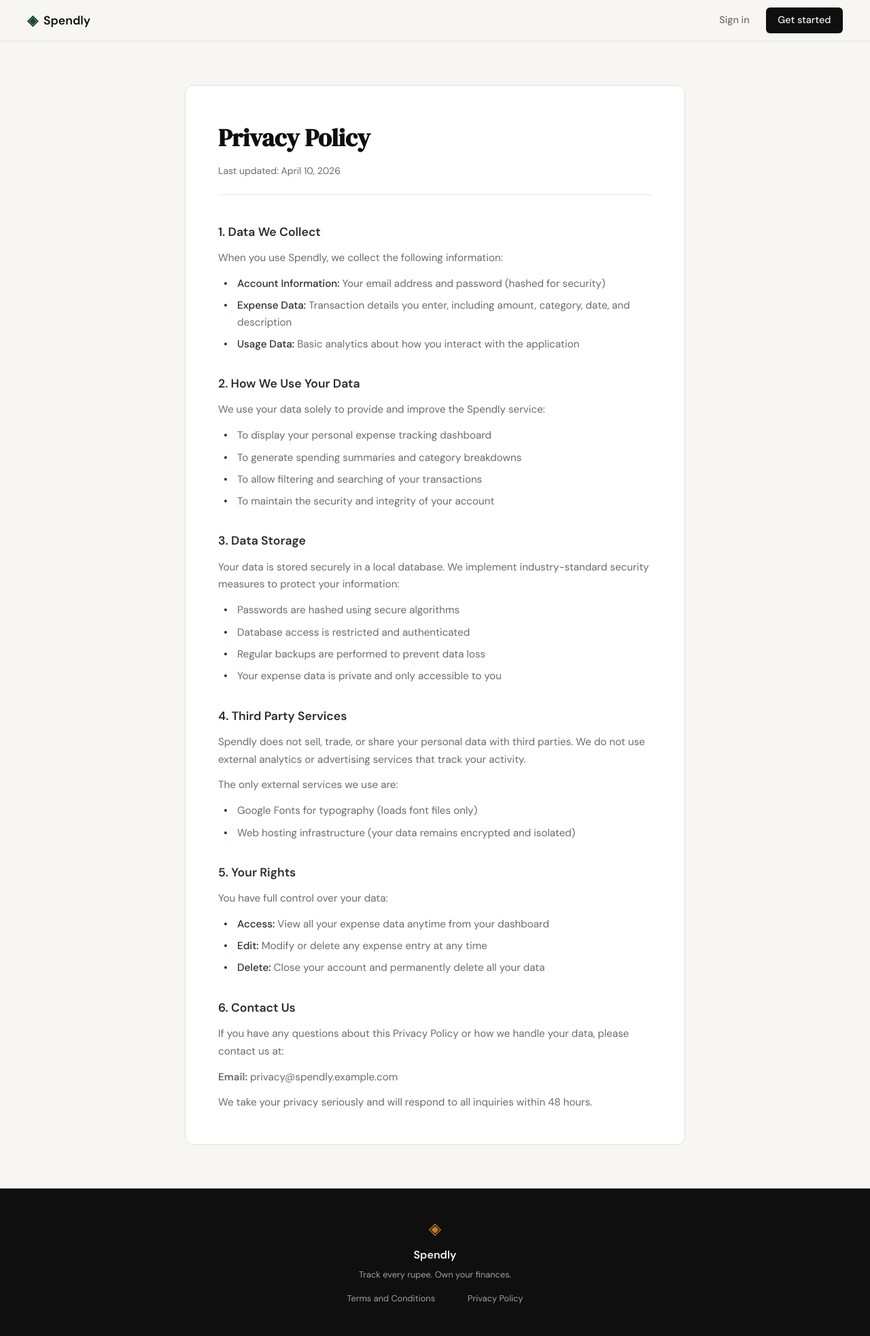
After one commit to Ronak-90500/expense-tracker, a Flask app: page /privacy in a window 1280 px wide. The commit adds this page. Shown: the whole page at 68% size. Run offline with Flask 3, Linux system fonts and the light colour scheme.

Commit message:
landing: add privacy policy page and route

```diff
--- a/app.py
+++ b/app.py
@@ -20,6 +20,11 @@ def register():
 @app.route("/login")
 def login():
     return render_template("login.html")
+
+
+@app.route("/privacy")
+def privacy():
+    return render_template("privacy.html")
 
 
 # ------------------------------------------------------------------ #
--- a/static/css/style.css
+++ b/static/css/style.css
@@ -507,6 +507,110 @@ a { color: inherit; text-decoration: none; }
     color: var(--ink-faint);
 }
 
+.footer-links {
+    display: flex;
+    gap: 1.5rem;
+    margin-top: 0.5rem;
+}
+
+.footer-links a {
+    font-size: 0.8rem;
+    color: var(--ink-faint);
+    transition: color 0.2s;
+}
+
+.footer-links a:hover {
+    color: var(--paper);
+}
+
+/* ------------------------------------------------------------------ */
+/* Privacy & Terms pages                                               */
+/* ------------------------------------------------------------------ */
+
+.policy-section {
+    padding: 4rem 2rem;
+    max-width: 800px;
+    margin: 0 auto;
+}
+
+.policy-inner {
+    background: var(--paper-card);
+    border: 1px solid var(--border);
+    border-radius: var(--radius-md);
+    padding: 3rem;
+}
+
+.policy-title {
+    font-family: var(--font-display);
+    font-size: 2.25rem;
+    color: var(--ink);
+    margin-bottom: 0.5rem;
+}
+
+.policy-updated {
+    font-size: 0.875rem;
+    color: var(--ink-muted);
+    margin-bottom: 2.5rem;
+    padding-bottom: 1.5rem;
+    border-bottom: 1px solid var(--border-soft);
+}
+
+.policy-content {
+    display: flex;
+    flex-direction: column;
+    gap: 2rem;
+}
+
+.policy-block {
+    display: flex;
+    flex-direction: column;
+    gap: 0.75rem;
+}
+
+.policy-heading {
+    font-family: var(--font-body);
+    font-size: 1.1rem;
+    font-weight: 600;
+    color: var(--ink-soft);
+    margin: 0;
+}
+
+.policy-text {
+    font-size: 0.95rem;
+    color: var(--ink-muted);
+    line-height: 1.7;
+    margin: 0;
+}
+
+.policy-list {
+    list-style: none;
+    padding-left: 0.5rem;
+    display: flex;
+    flex-direction: column;
+    gap: 0.5rem;
+}
+
+.policy-list li {
+    font-size: 0.95rem;
+    color: var(--ink-muted);
+    line-height: 1.6;
+    padding-left: 1.25rem;
+    position: relative;
+}
+
+.policy-list li::before {
+    content: "•";
+    position: absolute;
+    left: 0;
+    color: var(--accent);
+    font-weight: 600;
+}
+
+.policy-list li strong {
+    color: var(--ink-soft);
+    font-weight: 500;
+}
+
 /* ------------------------------------------------------------------ */
 /* Responsive                                                          */
 /* ------------------------------------------------------------------ */
--- a/templates/base.html
+++ b/templates/base.html
@@ -36,7 +36,8 @@
             <p class="footer-copy">Track every rupee. Own your finances.</p>
             <div class="footer-links">
                 <a href="#">Terms and Conditions</a>
-                <a href="#">Privacy Policy</a>
+            </br>
+                <a href="/privacy">Privacy Policy</a>
             </div>
         </div>
     </footer>
--- /dev/null
+++ b/templates/privacy.html
@@ -0,0 +1,93 @@
+{% extends "base.html" %}
+
+{% block title %}Privacy Policy — Spendly{% endblock %}
+
+{% block content %}
+
+<section class="policy-section">
+    <div class="policy-inner">
+        <h1 class="policy-title">Privacy Policy</h1>
+        <p class="policy-updated">Last updated: April 10, 2026</p>
+
+        <div class="policy-content">
+            <section class="policy-block">
+                <h2 class="policy-heading">1. Data We Collect</h2>
+                <p class="policy-text">
+                    When you use Spendly, we collect the following information:
+                </p>
+                <ul class="policy-list">
+                    <li><strong>Account Information:</strong> Your email address and password (hashed for security)</li>
+                    <li><strong>Expense Data:</strong> Transaction details you enter, including amount, category, date, and description</li>
+                    <li><strong>Usage Data:</strong> Basic analytics about how you interact with the application</li>
+                </ul>
+            </section>
+
+            <section class="policy-block">
+                <h2 class="policy-heading">2. How We Use Your Data</h2>
+                <p class="policy-text">
+                    We use your data solely to provide and improve the Spendly service:
+                </p>
+                <ul class="policy-list">
+                    <li>To display your personal expense tracking dashboard</li>
+                    <li>To generate spending summaries and category breakdowns</li>
+                    <li>To allow filtering and searching of your transactions</li>
+                    <li>To maintain the security and integrity of your account</li>
+                </ul>
+            </section>
+
+            <section class="policy-block">
+                <h2 class="policy-heading">3. Data Storage</h2>
+                <p class="policy-text">
+                    Your data is stored securely in a local database. We implement industry-standard security measures to protect your information:
+                </p>
+                <ul class="policy-list">
+                    <li>Passwords are hashed using secure algorithms</li>
+                    <li>Database access is restricted and authenticated</li>
+                    <li>Regular backups are performed to prevent data loss</li>
+                    <li>Your expense data is private and only accessible to you</li>
+                </ul>
+            </section>
+
+            <section class="policy-block">
+                <h2 class="policy-heading">4. Third Party Services</h2>
+                <p class="policy-text">
+                    Spendly does not sell, trade, or share your personal data with third parties. We do not use external analytics or advertising services that track your activity.
+                </p>
+                <p class="policy-text">
+                    The only external services we use are:
+                </p>
+                <ul class="policy-list">
+                    <li>Google Fonts for typography (loads font files only)</li>
+                    <li>Web hosting infrastructure (your data remains encrypted and isolated)</li>
+                </ul>
+            </section>
+
+            <section class="policy-block">
+                <h2 class="policy-heading">5. Your Rights</h2>
+                <p class="policy-text">
+                    You have full control over your data:
+                </p>
+                <ul class="policy-list">
+                    <li><strong>Access:</strong> View all your expense data anytime from your dashboard</li>
+                    <li><strong>Edit:</strong> Modify or delete any expense entry at any time</li>
+                    <li><strong>Delete:</strong> Close your account and permanently delete all your data</li>
+                </ul>
+            </section>
+
+            <section class="policy-block">
+                <h2 class="policy-heading">6. Contact Us</h2>
+                <p class="policy-text">
+                    If you have any questions about this Privacy Policy or how we handle your data, please contact us at:
+                </p>
+                <p class="policy-text">
+                    <strong>Email:</strong> privacy@spendly.example.com
+                </p>
+                <p class="policy-text">
+                    We take your privacy seriously and will respond to all inquiries within 48 hours.
+                </p>
+            </section>
+        </div>
+    </div>
+</section>
+
+{% endblock %}
```
